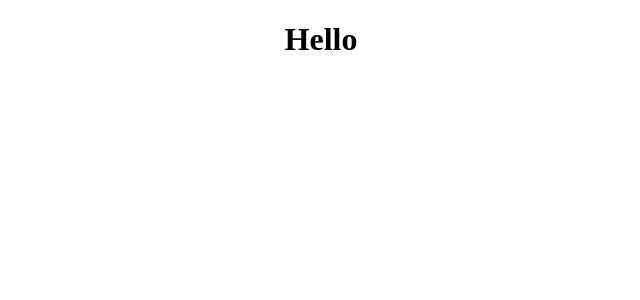
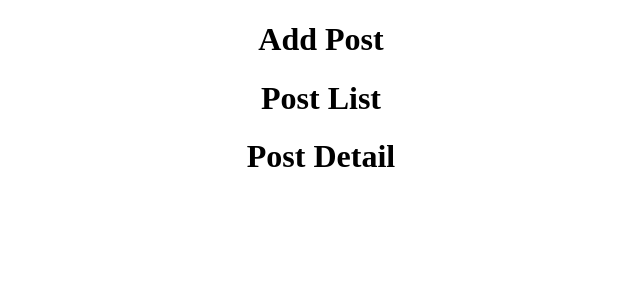
Before and after one commit to hellohyonee/react-redux-simpleBlog, a React (Create React App) app: page / in a window 1280 px wide. Shown: the top 300 px of the page, without its empty margins (319-959 px from the left). Built offline with nearby package versions, Linux system fonts and the light colour scheme.

Commit message:
컴포넌트 구성. post 추가, post 목록(+post 세부내용)을 HomePage컴포넌트에서 출력

```diff
--- a/src/App.js
+++ b/src/App.js
@@ -1,9 +1,10 @@
 import "./App.css";
+import { HomePage } from "./components/HomePage";
 
 function App() {
   return (
     <div className="App">
-      <h1>Hello</h1>
+      <HomePage />
     </div>
   );
 }
--- /dev/null
+++ b/src/components/AddPost.js
@@ -0,0 +1,9 @@
+import React from "react";
+
+export default function AddPost() {
+  return (
+    <div>
+      <h1>Add Post</h1>
+    </div>
+  );
+}
--- /dev/null
+++ b/src/components/HomePage.js
@@ -0,0 +1,12 @@
+import React from "react";
+import AddPost from "./AddPost";
+import PostList from "./PostList";
+
+export const HomePage = () => {
+  return (
+    <div>
+      <AddPost />
+      <PostList />
+    </div>
+  );
+};
--- /dev/null
+++ b/src/components/PostDetail.js
@@ -0,0 +1,9 @@
+import React from "react";
+
+export default function PostDetail() {
+  return (
+    <div>
+      <h1>Post Detail</h1>
+    </div>
+  );
+}
--- /dev/null
+++ b/src/components/PostList.js
@@ -0,0 +1,11 @@
+import React from "react";
+import PostDetail from "./PostDetail";
+
+export default function PostList() {
+  return (
+    <div>
+      <h1>Post List</h1>
+      <PostDetail />
+    </div>
+  );
+}
```
